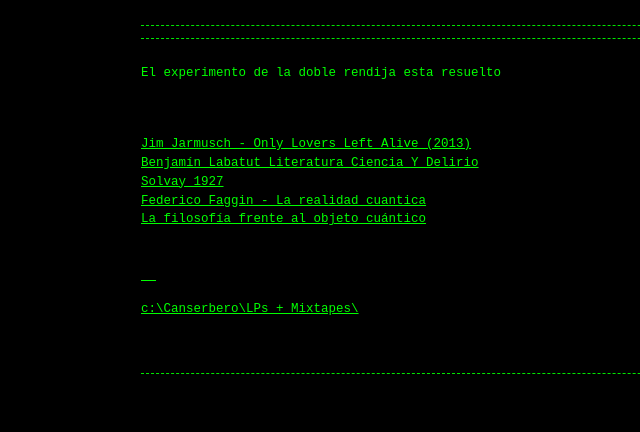
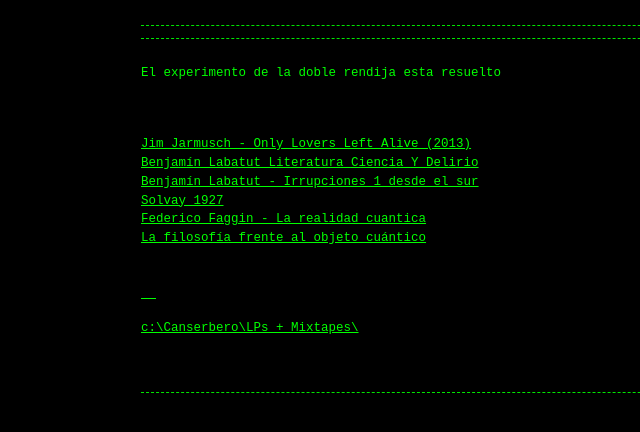
Before and after one commit to Guerrillaradio/doble_rendija, a Jekyll site: the page built from index.md, in a window 1280 px wide. Shown: the top 432 px of the page, without its empty margins (199-839 px from the left). Built offline with Jekyll 4.4.1, drawn with Linux system fonts in a browser that asks for light colours; our own code applies the rules of GitHub Pages for plain Markdown files.

Commit message:
Update index.md

```diff
--- a/index.md
+++ b/index.md
@@ -4,6 +4,7 @@
 <div><font color="#00ff00"></font></div><div></div><div><font color="#00ff00"> </font><font color="#00ff00"> </font></div>
 <a href="https://ok.ru/video/3456194382351"><div><font color="#00ff00">Jim Jarmusch - Only Lovers Left Alive (2013)</font></div><div></div><div><font color="#00ff00"> </font><font color="#00ff00"> </font></div>
 <a href="https://archive.org/details/btg-talks-benjamin-labatut-literatura-ciencia-y-delirio_202505"><div><font color="#00ff00">Benjamín Labatut Literatura Ciencia Y Delirio</font></div><div></div><div><font color="#00ff00"> </font><font color="#00ff00"> </font></div>
+<a href="https://archive.org/details/benjamn-labatut-irrupcion-1-en-puerto-varas"><div><font color="#00ff00">Benjamín Labatut - Irrupciones 1 desde el sur</font></div><div></div><div><font color="#00ff00"> </font><font color="#00ff00"> </font></div>
 <a href="https://www.bbc.com/mundo/articles/cmm9vdndzdeo"><div><font color="#00ff00">Solvay 1927</font></div><div></div><div><font color="#00ff00"> </font><font color="#00ff00"> </font></div>
 <a href="https://archive.org/details/federico-faggin-la-realidad-cuantica"><div><font color="#00ff00">Federico Faggin - La realidad cuantica</font></div><div></div><div><font color="#00ff00"> </font><font color="#00ff00"> </font></div>
 <a href="https://www.scielo.org.mx/scielo.php?script=sci_arttext&pid=S1870-35422017000200107"><div><font color="#00ff00">La filosofía frente al objeto cuántico</font></div><div></div><div><font color="#00ff00"> </font><font color="#00ff00"> </font></div>
```
